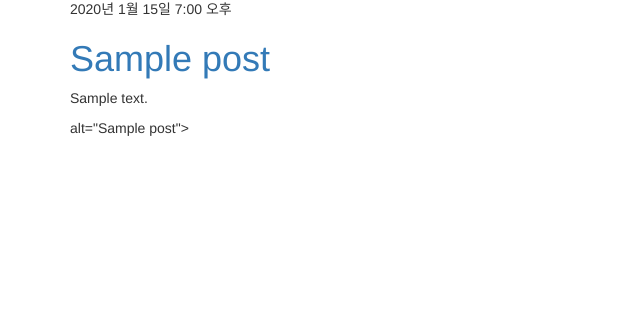
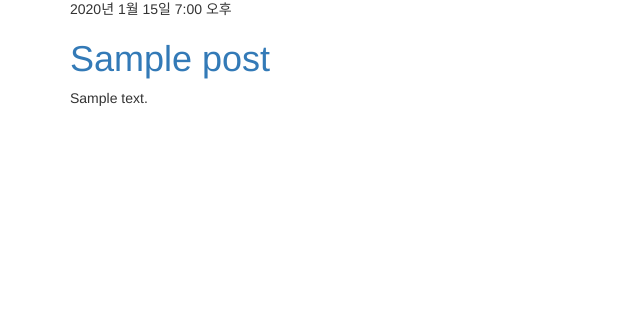
Before and after one commit to JeonMinCheol/Mobile-Web-DjangoEnv, a Django app: page / in a window 1280 px wide. Shown: the part 121-438 px from the top of the page, without its empty margins (0-640 px from the left). Run offline with Django 5.2, Linux system fonts and the light colour scheme; tables that the repository leaves empty hold one stand-in row (values such as "Sample post"); some libraries are stand-ins or nearby versions.

Commit message:
Update post_list.html

```diff
--- a/djangoenv/blog/templates/blog/post_list.html
+++ b/djangoenv/blog/templates/blog/post_list.html
@@ -3,6 +3,5 @@
   <div class="date">{{ post.published_date }}</div>
   <h1><a href="{% url 'post_detail' pk=post.pk %}">{{ post.title }}</a></h1>
   <p>{{ post.text|linebreaksbr }}</p>
-  alt="{{post.title}}">
 </div>
 {% endfor %} {% endblock %}
```
